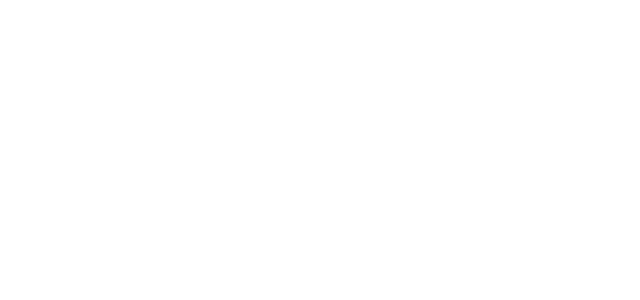
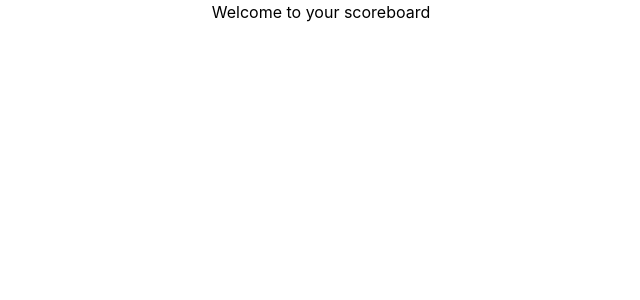
Before and after one commit to MuchokiDavid/scoreboard, a React (Create React App) app: page / in a window 1280 px wide. Shown: the top 300 px of the page, without its empty margins (319-959 px from the left). Built offline with nearby package versions, Linux system fonts and the light colour scheme.

Commit message:
Tailwind installed

```diff
--- a/package.json
+++ b/package.json
@@ -34,5 +34,8 @@
       "last 1 firefox version",
       "last 1 safari version"
     ]
+  },
+  "devDependencies": {
+    "tailwindcss": "^3.3.6"
   }
 }
--- a/src/App.js
+++ b/src/App.js
@@ -4,7 +4,7 @@ import './App.css';
 function App() {
   return (
     <div className="App">
-
+      <h1>Welcome to your scoreboard </h1>
     </div>
   );
 }
--- /dev/null
+++ b/src/components/PlayerForm.js
@@ -0,0 +1,31 @@
+import React from 'react'
+import { useState, useEffect } from 'react'
+
+function PlayerForm() {
+    const [formData, setFormdata] = useState({
+        name: '',
+    })
+
+function handleSubmit(e){
+
+}
+
+  return (
+    <div>
+        <h2>Player Form</h2>
+        <form>
+            <label>
+                <input
+                type='text'
+                name='name'
+                placeholder= "ENTER A PLAYER'S NAME"
+                value={formData.name}
+                onChange={(e)=> e.target.value}
+                />
+            </label>
+        </form>
+    </div>
+  )
+}
+
+export default PlayerForm
--- a/src/index.css
+++ b/src/index.css
@@ -1,3 +1,7 @@
+@tailwind base;
+@tailwind components;
+@tailwind utilities;
+
 body {
   margin: 0;
   font-family: -apple-system, BlinkMacSystemFont, 'Segoe UI', 'Roboto', 'Oxygen',
--- /dev/null
+++ b/tailwind.config.js
@@ -0,0 +1,8 @@
+/** @type {import('tailwindcss').Config} */
+module.exports = {
+  content: ["./src/**/*.{js,jsx,ts,tsx}",],
+  theme: {
+    extend: {},
+  },
+  plugins: [],
+}
```
Also changed, not shown: src/components/Footer.js (added), src/components/Player.js (added), src/components/Timer.js (added), 1 other file (tests, documents, lock files or other folders).
